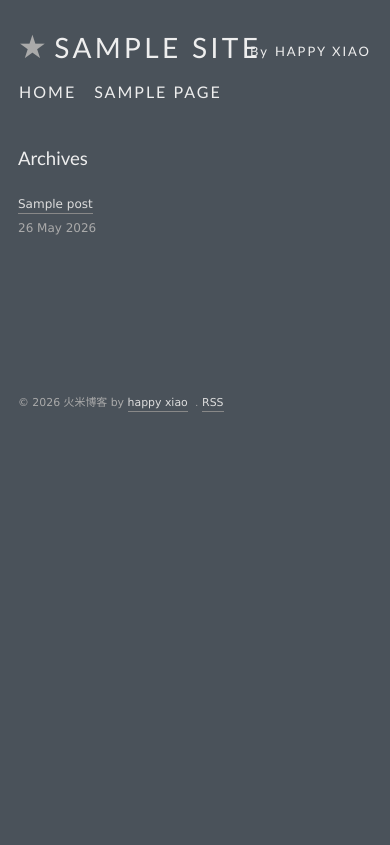
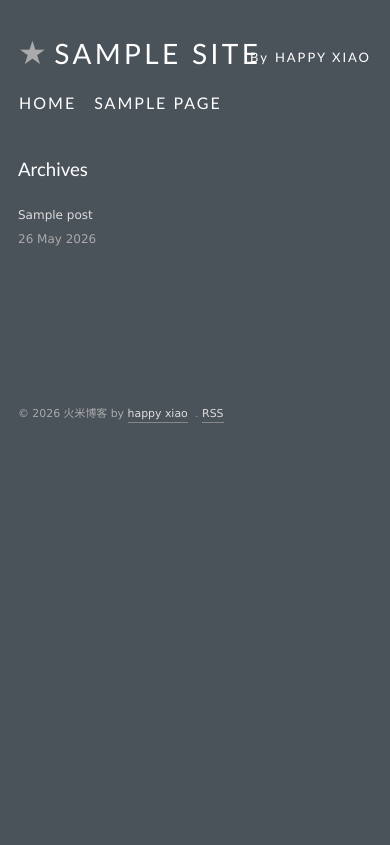
Before and after one commit to happyokay/fireblog-classic, a WordPress theme: template archive.php in a window 390 px wide. Run offline with PHP 8.4 and a stand-in for WordPress, Linux system fonts and the light colour scheme; the site name, menu and one post (Sample post) are stand-ins, and other content is empty; some libraries are stand-ins or nearby versions.

Commit message:
Polish archive page and site spacing

```diff
--- a/style.css
+++ b/style.css
@@ -4,7 +4,7 @@ Theme URI: https://example.com/fireblog-classic
 Author: Custom
 Author URI: https://example.com
 Description: A spare, text-first WordPress theme inspired by classic independent weblogs.
-Version: 0.5.5
+Version: 0.5.6
 Requires at least: 6.0
 Tested up to: 6.5
 Requires PHP: 7.4
@@ -17,7 +17,7 @@ Text Domain: fireblog-classic
 	--fb-bg: #4a525a;
 	--fb-bg-hover: #606870;
 	--fb-code-bg: #5b636b;
-	--fb-text: #eeeeee;
+	--fb-text: #ffffff;
 	--fb-muted: #aaaaaa;
 	--fb-link: #dddddd;
 	--fb-rule: #777777;
@@ -102,7 +102,7 @@ strong {
 	gap: 12px;
 	height: auto;
 	line-height: 0;
-	margin: 59px 12px 69px 53px;
+	margin: 71px 12px 69px 53px;
 	padding: 0;
 	text-align: left;
 	width: 300px;
@@ -188,7 +188,7 @@ strong {
 	position: absolute;
 	font-size: 13px;
 	text-align: right;
-	top: 110px;
+	top: 122px;
 	width: 160px;
 }
 
@@ -273,7 +273,7 @@ strong {
 }
 
 .article + .article {
-	margin-top: 10em;
+	margin-top: 8em;
 }
 
 .dateline,
@@ -366,7 +366,7 @@ strong {
 .post-divider {
 	border: 0;
 	color: #cccccc;
-	margin: 7em 0 11em;
+	margin: 5.6em 0 8.8em;
 	padding-right: 2em;
 }
 
@@ -393,8 +393,8 @@ strong {
 
 .archive-search input[type="text"] {
 	appearance: auto;
-	background-color: #f4efe3;
-	border-color: #6f746e #e6e1d6 #e6e1d6 #6f746e;
+	background-color: #dddddd;
+	border-color: #6f746e #eeeeee #eeeeee #6f746e;
 	border-style: inset;
 	border-width: 2px;
 	box-sizing: border-box;
@@ -410,8 +410,8 @@ strong {
 
 .archive-search input[type="submit"] {
 	appearance: none;
-	background-color: #f4efe3;
-	border: 1px solid #c6c0b5;
+	background-color: #dddddd;
+	border: 1px solid #b8b8b8;
 	border-radius: 6px;
 	box-shadow: none;
 	color: #1f1f1f;
@@ -449,6 +449,11 @@ strong {
 	margin: 0 0 1em;
 	padding-left: 2em;
 	text-indent: -2em;
+}
+
+.archive-entry a {
+	border: 0;
+	padding-bottom: 0;
 }
 
 .archive-entry small {
@@ -500,7 +505,7 @@ strong {
 		grid-column: 1;
 		gap: 10px;
 		justify-self: start;
-		margin: 28px 0 22px;
+		margin: 34px 0 22px;
 		min-width: 0;
 		width: auto;
 	}
@@ -523,7 +528,7 @@ strong {
 		position: absolute;
 		right: 18px;
 		text-align: right;
-		top: 45px;
+		top: 51px;
 		white-space: nowrap;
 	}
 
@@ -533,7 +538,7 @@ strong {
 		font-size: 16px;
 		gap: 0.75em 1em;
 		grid-column: 1 / -1;
-		margin: 0 0 3em;
+		margin: 5px 0 3em;
 		padding: 0;
 		text-align: left;
 	}
```
Also changed, not shown: functions.php (+32 -2 lines).
